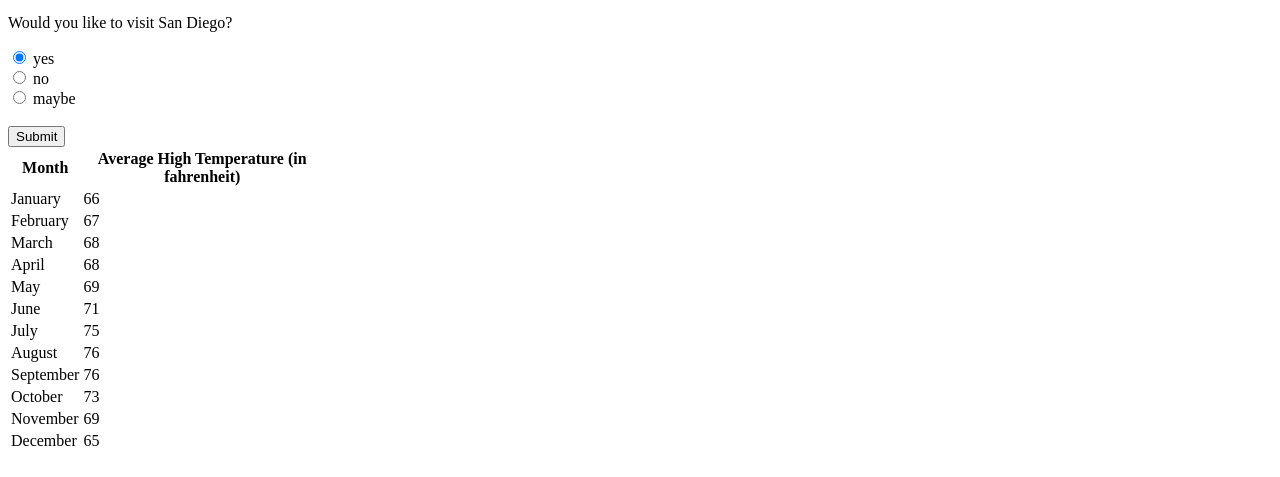
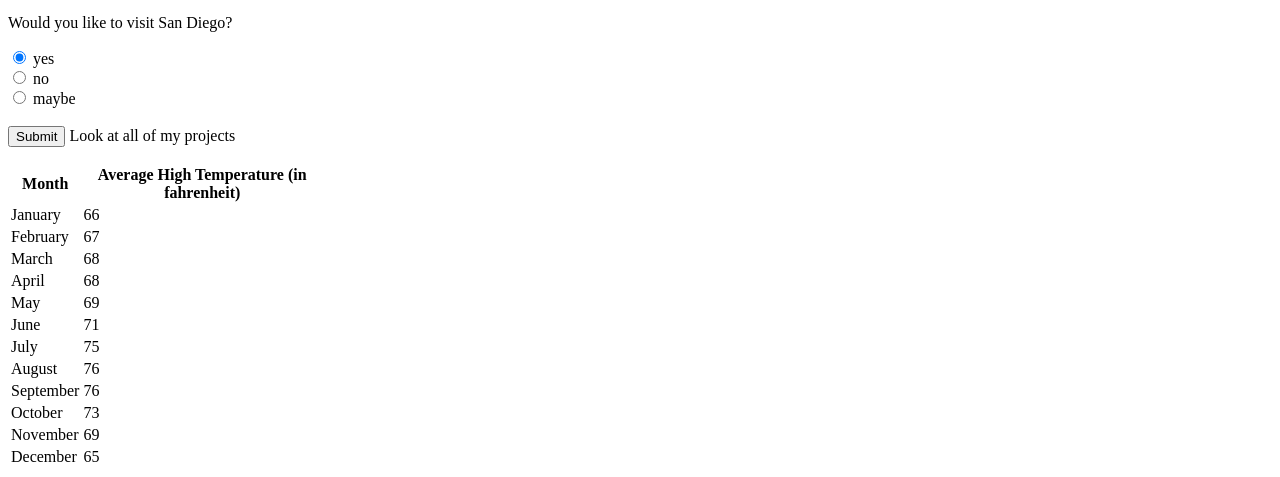
Before and after one commit to WVCS/portfolio-elizabethqt, a plain HTML site: page index.html in a window 1280 px wide. Shown: the part 469-946 px from the top of the page. Drawn offline with Linux system fonts and the light colour scheme.

Commit message:
Update index.html

```diff
--- a/index.html
+++ b/index.html
@@ -62,3 +62,4 @@
   <input type="radio" name=value="of course"> no <br>
   <input type="radio" name= value="other"> maybe <br><br>
   <input type="submit"><a
+                          <p> Look at all of my projects</p>
```
